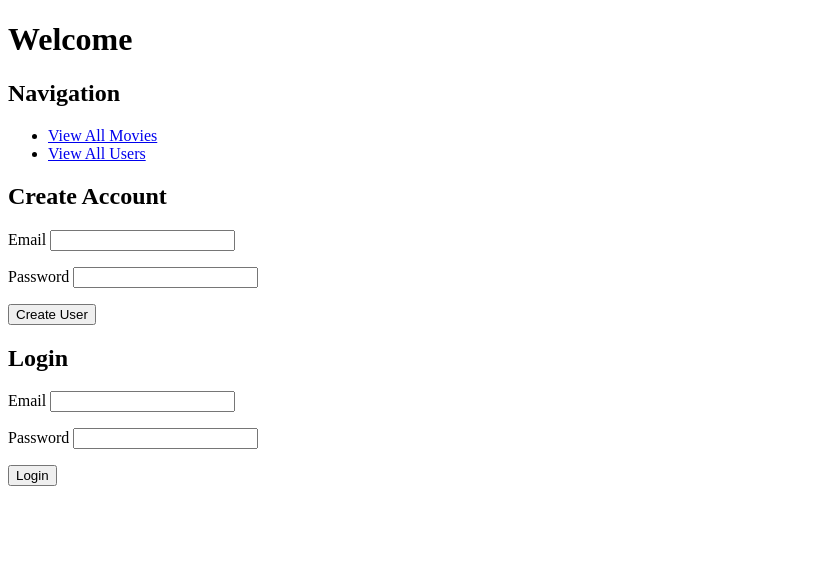
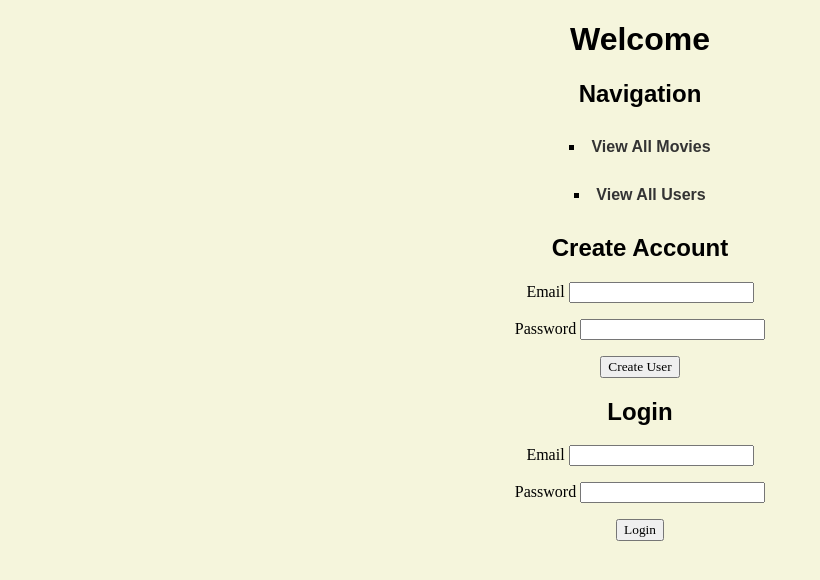
Before and after one commit to Kallan-Randall/py-proj-5, a Flask app: page / in a window 1280 px wide. Shown: the top 580 px of the page, without its empty margins (0-820 px from the left). Run offline with Flask 3, Linux system fonts and the light colour scheme.

Commit message:
CSS and finished project

```diff
--- a/static/styles.css
+++ b/static/styles.css
@@ -0,0 +1,32 @@
+body {
+    font-family: Arial, Helvetica, sans-serif;
+    text-align: center;
+    list-style-position: inside;
+    background-color: beige;
+}
+
+form {
+    font-family: 'Times New Roman', Times, serif;
+}
+
+button {
+    font-family: 'Times New Roman', Times, serif;
+}
+
+ul {
+    list-style-type: square;
+    padding: 0;
+}
+
+li {
+    margin: 10px 0;
+    /* background-color: #f0f0f0; */
+    padding: 10px;
+    border-radius: 5px;
+}
+
+ul li a {
+    text-decoration: aqua;
+    color: #333;
+    font-weight: bold;
+}
--- a/templates/base.html
+++ b/templates/base.html
@@ -3,6 +3,7 @@
   <head>
     <meta charset="utf-8">
     <meta name="viewport" content="width=device-width">
+    <link rel="stylesheet" href="../static/styles.css">
     <title>
       {% block title %}{% endblock %}
     </title>
```
